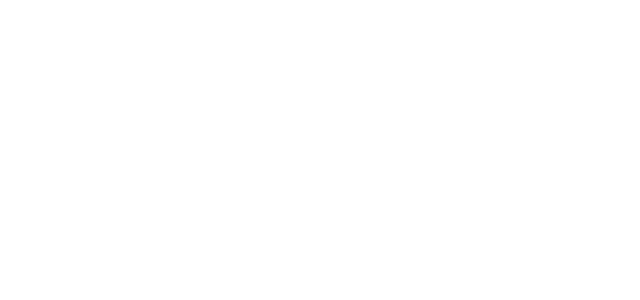
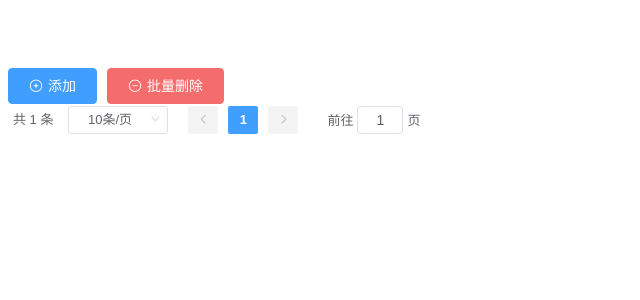
Before and after one commit to ChekyVrma/vue-element, a Vue app: page /vue-el-table in a window 1280 px wide. Shown: the top 300 px of the page, without its empty margins (0-640 px from the left). Built offline with nearby package versions, Linux system fonts and the light colour scheme.

Commit message:
修改分页和工具栏组件

```diff
--- a/src/App.vue
+++ b/src/App.vue
@@ -12,7 +12,7 @@
   font-family 'Avenir', Helvetica, Arial, sans-serif
   -webkit-font-smoothing antialiased
   -moz-osx-font-smoothing grayscale
-  text-align center
+  // text-align center
   color #2c3e50
 
 #nav
--- a/src/components/VueElTable/index.vue
+++ b/src/components/VueElTable/index.vue
@@ -6,47 +6,55 @@
 
     </div>
     <!--工具栏-->
-    <div class='operate-container'>
-
-    </div>
+    <vue-el-toolbar :options='toolbarOptions'></vue-el-toolbar>
     <!-- 数据栏 -->
     <div class='data-container'>
 
     </div>
     <!-- 分页栏 -->
-    <vue-el-pagination :options='options'
+    <vue-el-pagination :options='paginationOptions'
                        @sizeChangeWatch='sizeChangeReceive'
                        @currentChangeWatch='currentChangeReceive'></vue-el-pagination>
   </div>
 </template>
 <script>
 import VueElPagination from './lib/VueElPagination'
+import VueElToolbar from './lib/VueElToolbar'
 export default {
   name: 'VueElTable',
   components: {
-    VueElPagination
+    VueElPagination,
+    VueElToolbar
   },
-  data() {
+  data () {
     return {
-      options: {
-        type: Object,
-        default: {
+      paginationOptions: {
+        page: 1, // 当前页
+        size: 10, // 每页条数
+        total: 1 // 总页数
+      },
+
+      toolbarOptions: [
+        {
           // 添加按钮
-          add: {
           label: '添加',
           show: true,
           disabled: false,
-            handle: () => {}
+          type: 'primary',
+          icon: 'el-icon-circle-plus-outline',
+          handle: () => { }
         },
+        {
           // 批量删除按钮
-          delete: {
           label: '批量删除',
           show: true,
           disabled: false,
-            handle: () => {}
+          type: 'danger',
+          icon: 'el-icon-remove-outline',
+          handle: () => { }
         }
-        }
-      },
+      ],
+
       tableData: [
         {
           date: '2016-05-02',
@@ -73,13 +81,16 @@
   },
   methods: {
     // 每页条数改变时回调函数
-    sizeChangeReceive(val) {},
+    sizeChangeReceive (val) { },
 
     // 每页条数改变时回调函数
-    currentChangeReceive(val) {}
+    currentChangeReceive (val) { }
   }
 }
 </script>
 
 <style>
+.app-container {
+  height: 100%;
+}
 </style>
--- a/src/components/VueElTable/lib/VueElPagination.vue
+++ b/src/components/VueElTable/lib/VueElPagination.vue
@@ -17,28 +17,29 @@
   props: {
     options: {
       type: Object,
-      default: {
-        page: 1, // 当前页
-        size: 10, // 每页条数
-        total: 1 // 总页数
+      default () {
+        return {
+          page: 1, // 当前页
+          size: 10, // 每页条数
+          total: 1 // 总页数
+        }
       }
     }
   },
-  data() {
+  data () {
     return {}
   },
   methods: {
     // 每页条数改变时操作
-    handleSizeChange(val) {
+    handleSizeChange (val) {
       this.$emit('sizeChangeWatch', val)
     },
     // 当前页改变时操作
-    handleCurrentChange() {
+    handleCurrentChange () {
       this.$emit('currentChangeWatch', val)
     }
   }
 }
 </script>
 
-<style scoped>
-</style>
+<style scoped></style>
--- a/src/components/VueElTable/lib/VueElToolBar.vue
+++ b/src/components/VueElTable/lib/VueElToolBar.vue
@@ -1,47 +1,50 @@
 <!-- 工具栏 -->
 <template>
-  <el-row>
-    <el-button type='primary'
-               icon='el-icon-circle-plus-outline'
-               @click='options.add.handle'
-               :disabled='disabled'>{{options.add.label}}</el-button>
-
-    <el-button type='danger'
-               icon='el-icon-remove-outline'
-               @click='options.delete.handle'
-               :disabled='disabled'>{{options.delete.label}}</el-button>
+  <el-row align='left'>
+    <el-button v-for='(item) in options'
+               :key='item.id'
+               :type='item.type'
+               :icon='item.icon'
+               @click='item.handle'
+               :disabled='item.disabled'>{{item.label}}
+    </el-button>
   </el-row>
 </template>
 
 <script>
 export default {
-  name: 'VueElToolBar',
+  name: 'VueElToolbar',
   props: {
     options: {
-      type: Object,
-      default: {
+      type: Array,
+      default () {
+        return [
+          {
             // 添加按钮
-        add: {
             label: '添加',
             show: true,
             disabled: false,
-          // handle: () => {}
+            type: 'primary',
+            icon: 'el-icon-circle-plus-outline',
+            handle: () => { }
           },
+          {
             // 批量删除按钮
-        delete: {
             label: '批量删除',
             show: true,
             disabled: false,
-          // handle: () => {}
+            type: 'danger',
+            icon: 'el-icon-remove-outline',
+            handle: () => { }
           }
+        ]
       }
     }
   },
-  data() {
+  data () {
     return {}
   }
 }
 </script>
 
-<style scoped>
-</style>
+<style scoped></style>
--- a/src/views/Dashboard/index.vue
+++ b/src/views/Dashboard/index.vue
@@ -48,7 +48,7 @@
 <script>
 export default {
   name: 'HelloWorld',
-  data() {
+  data () {
     return {
       msg: 'Vue Element'
     }
```
Lines whose indentation alone changed are shown as unchanged.
